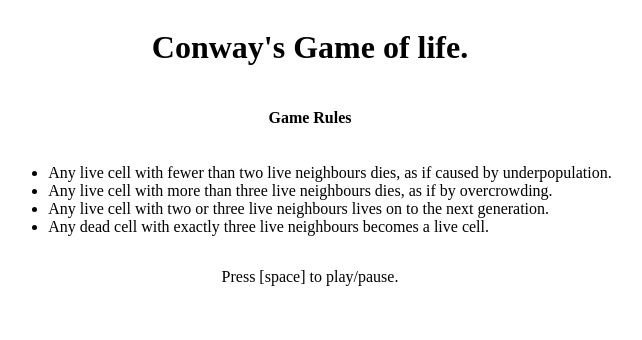
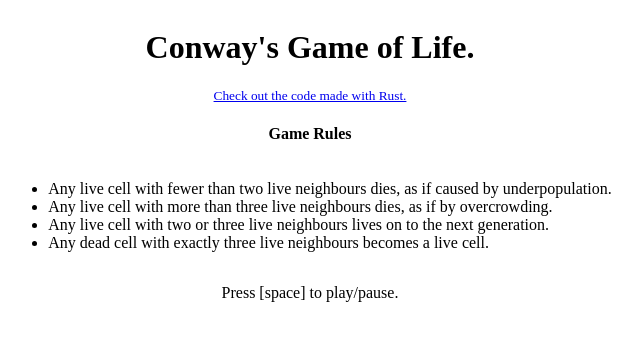
Before and after one commit to donedgardo/game_of_life_rust_tdd, a website: page www/index.html in a window 1280 px wide. Shown: the whole page, without its empty margins (330-972 px from the left). Drawn offline with Linux system fonts and the light colour scheme.

Commit message:
Add link to source code

```diff
--- a/www/index.html
+++ b/www/index.html
@@ -15,7 +15,8 @@
 <body>
 <noscript>This page contains webassembly and javascript content, please enable javascript in your browser.</noscript>
 <script src="./bootstrap.js"></script>
-<h1>Conway's Game of life.</h1>
+<h1>Conway's Game of Life.</h1>
+<small><a href="https://github.com/donedgardo/game_of_life_rust_tdd" target="_blank">Check out the code made with Rust.</a></small>
 <h4>Game Rules</h4>
 <ul>
     <li>Any live cell with fewer than two live neighbours dies, as if caused by underpopulation.</li>
```
Also changed, not shown: README.md.
